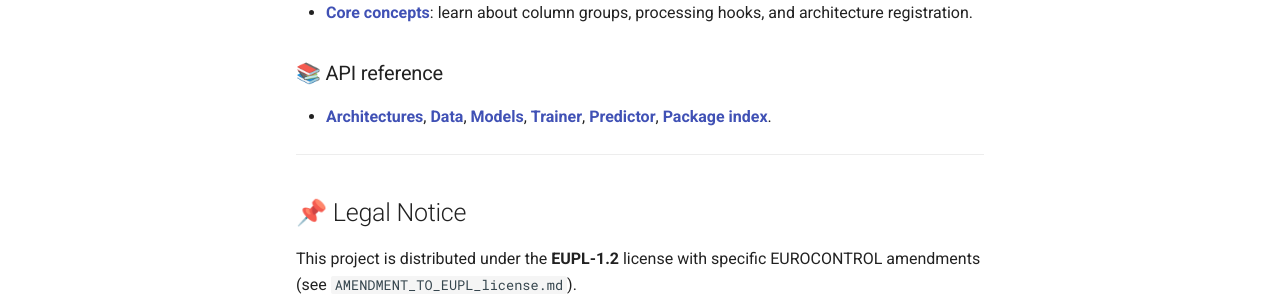
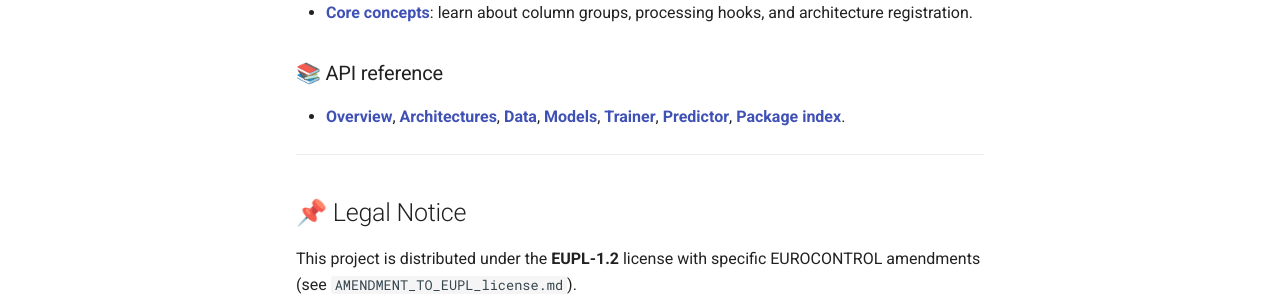
Before and after one commit to eurocontrol-asu/node-fdm, an MkDocs documentation site: the page built from docs/index.md, in a window 1280 px wide and 900 px high, scrolled down 1066 px. Shown: the part 467-767 px from the top of the window. Built offline with MkDocs 1.6.1 and Material for MkDocs 9.7.7, drawn with Linux system fonts in a browser that asks for light colours.

Commit message:
fixing links in docs

```diff
--- a/docs/index.md
+++ b/docs/index.md
@@ -28,20 +28,20 @@ This documentation will guide you through installation, core concepts, running p
 Start from installation, then follow the end-to-end pipelines mirrored in the repository layout.
 
 ### 🌟 Start here
-- **[Installation](node-fdm/guide/installation/)**: set up Python, optional extras, and editable installs.
-- **[Quickstart](node-fdm/guide/quickstart/)**: full workflow overview for any architecture plus the OpenSky 2025 example.
+- **[Installation](guide/installation/)**: set up Python, optional extras, and editable installs.
+- **[Quickstart](guide/quickstart/)**: full workflow overview for any architecture plus the OpenSky 2025 example.
 
 ### 🧪 Run the pipelines
-- **[Configure parameters](node-fdm/howto/configure_params/)**: edit `scripts/opensky/config.yaml` or `scripts/qar/config.yaml` to set paths, typecodes, and hyperparameters.
-- **[Train a model](node-fdm/howto/train_model/)**: launch `opensky_2025` or `qar` training via `ODETrainer` and monitor checkpoints.
-- **[Run inference](node-fdm/howto/run_inference/)**: load saved models with `NodeFDMPredictor`, roll out trajectories, and export predictions.
+- **[Configure parameters](howto/configure_params/)**: edit `scripts/opensky/config.yaml` or `scripts/qar/config.yaml` to set paths, typecodes, and hyperparameters.
+- **[Train a model](howto/train_model/)**: launch `opensky_2025` or `qar` training via `ODETrainer` and monitor checkpoints.
+- **[Run inference](howto/run_inference/)**: load saved models with `NodeFDMPredictor`, roll out trajectories, and export predictions.
 
 ### 🛠️ Extend or customise
-- **[Create an architecture](node-fdm/howto/create_architecture/)**: clone the OpenSky/QAR templates, declare columns, hooks, and layer stacks.
-- **[Core concepts](node-fdm/concepts/)**: learn about column groups, processing hooks, and architecture registration.
+- **[Create an architecture](howto/create_architecture/)**: clone the OpenSky/QAR templates, declare columns, hooks, and layer stacks.
+- **[Core concepts](concepts/)**: learn about column groups, processing hooks, and architecture registration.
 
 ### 📚 API reference
-- **[Architectures](node-fdm/reference/architectures/)**, **[Data](node-fdm/reference/data/)**, **[Models](node-fdm/reference/models/)**, **[Trainer](node-fdm/reference/ode_trainer/)**, **[Predictor](node-fdm/reference/predictor/)**, **[Package index](node-fdm/reference/node_fdm/)**.
+- **[Overview](reference/node_fdm/)**, **[Architectures](reference/architectures/)**, **[Data](reference/data/)**, **[Models](reference/models/)**, **[Trainer](reference/ode_trainer/)**, **[Predictor](reference/predictor/)**, **[Package index](reference/node_fdm/)**.
 
 ---
 
```
